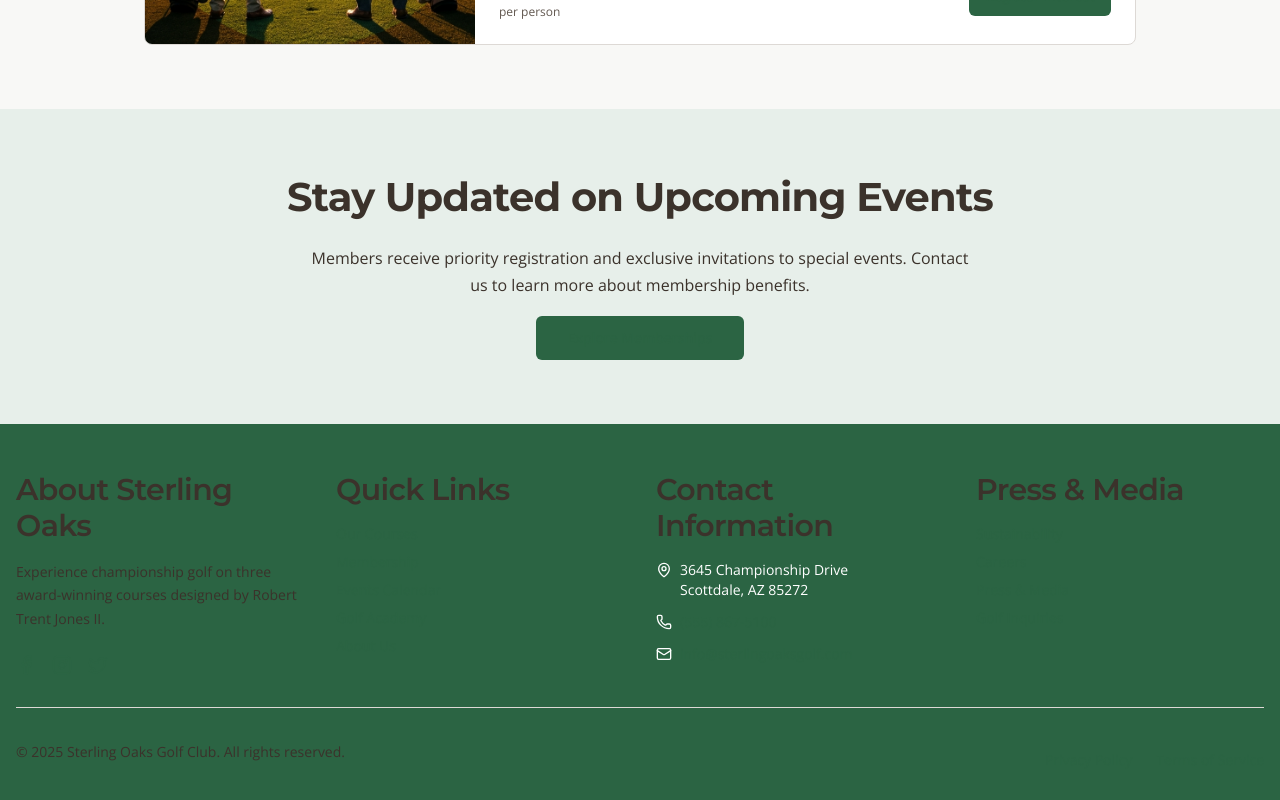
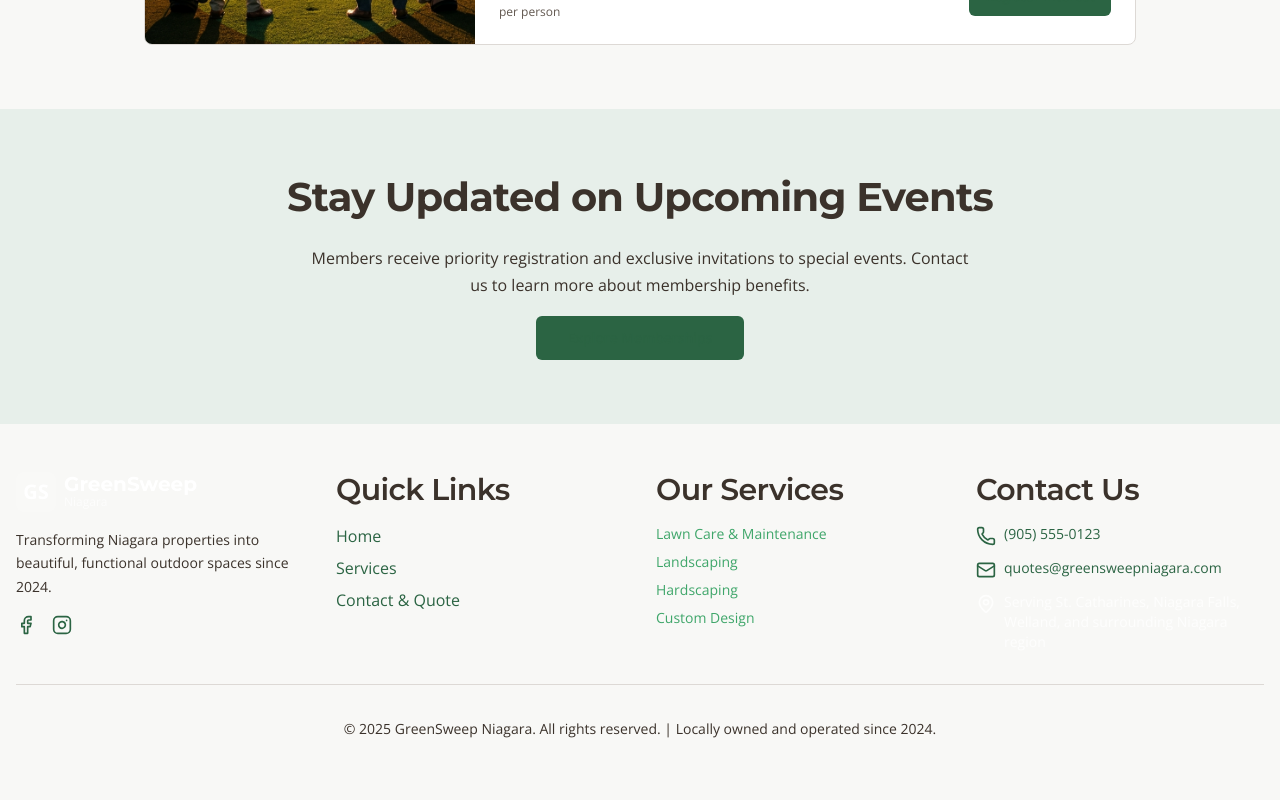
Before and after one commit to TNDIGITALMARK/18dc52ba-3dcb-4c4f-8f5c-934f27c12957, a Next.js app: page /events in a window 1280 px wide. Shown: the part 1924-2724 px from the top of the page. Built offline with nearby package versions, Linux system fonts and the light colour scheme.

Commit message:
Fix Footer.tsx case sensitivity for Linux builds

```diff
--- a/src/components/layout/Footer.tsx
+++ b/src/components/layout/Footer.tsx
@@ -1,126 +1,116 @@
-import Link from 'next/link';
-import { Facebook, Instagram, Twitter, Mail, Phone, MapPin } from 'lucide-react';
+import Link from "next/link";
+import { Phone, Mail, MapPin, Facebook, Instagram } from "lucide-react";
 
 export function Footer() {
   const currentYear = new Date().getFullYear();
 
   return (
-    <footer className="bg-primary text-primary-foreground">
+    <footer className="bg-gradient-forest text-white">
       <div className="container mx-auto px-4 py-12">
         <div className="grid grid-cols-1 md:grid-cols-4 gap-8">
-          {/* About */}
-          <div>
-            <h3 className="text-lg font-serif font-semibold mb-4">About Sterling Oaks</h3>
-            <p className="text-sm text-primary-foreground/80 leading-relaxed">
-              Experience championship golf on three award-winning courses designed by Robert Trent Jones II.
+          {/* Company Info */}
+          <div className="space-y-4">
+            <div className="flex items-center space-x-2">
+              <div className="w-10 h-10 bg-white/10 rounded-lg flex items-center justify-center">
+                <span className="text-white font-bold text-xl">GS</span>
+              </div>
+              <div className="flex flex-col">
+                <span className="font-heading font-bold text-xl leading-none">
+                  GreenSweep
+                </span>
+                <span className="text-xs text-white/70">Niagara</span>
+              </div>
+            </div>
+            <p className="text-white/80 text-sm leading-relaxed">
+              Transforming Niagara properties into beautiful, functional outdoor spaces since 2024.
             </p>
-            <div className="flex gap-4 mt-6">
-              <a href="#" className="hover:text-accent transition-colors">
-                <Facebook className="h-5 w-5" />
+            <div className="flex space-x-4">
+              <a
+                href="https://facebook.com"
+                target="_blank"
+                rel="noopener noreferrer"
+                className="text-white/70 hover:text-white transition-colors"
+                aria-label="Facebook"
+              >
+                <Facebook className="w-5 h-5" />
               </a>
-              <a href="#" className="hover:text-accent transition-colors">
-                <Instagram className="h-5 w-5" />
-              </a>
-              <a href="#" className="hover:text-accent transition-colors">
-                <Twitter className="h-5 w-5" />
+              <a
+                href="https://instagram.com"
+                target="_blank"
+                rel="noopener noreferrer"
+                className="text-white/70 hover:text-white transition-colors"
+                aria-label="Instagram"
+              >
+                <Instagram className="w-5 h-5" />
               </a>
             </div>
           </div>
 
           {/* Quick Links */}
           <div>
-            <h3 className="text-lg font-serif font-semibold mb-4">Quick Links</h3>
-            <ul className="space-y-2 text-sm">
+            <h3 className="font-heading font-semibold text-lg mb-4">Quick Links</h3>
+            <ul className="space-y-2">
               <li>
-                <Link href="/courses" className="hover:text-accent transition-colors">
-                  Our Courses
+                <Link href="/" className="text-white/80 hover:text-white transition-colors">
+                  Home
                 </Link>
               </li>
               <li>
-                <Link href="/membership" className="hover:text-accent transition-colors">
-                  Membership
+                <Link href="/services" className="text-white/80 hover:text-white transition-colors">
+                  Services
                 </Link>
               </li>
               <li>
-                <Link href="/events" className="hover:text-accent transition-colors">
-                  Events Calendar
-                </Link>
-              </li>
-              <li>
-                <Link href="/academy" className="hover:text-accent transition-colors">
-                  Golf Academy
-                </Link>
-              </li>
-              <li>
-                <Link href="/about" className="hover:text-accent transition-colors">
-                  About Us
+                <Link href="/contact" className="text-white/80 hover:text-white transition-colors">
+                  Contact & Quote
                 </Link>
               </li>
             </ul>
           </div>
 
-          {/* Contact Information */}
+          {/* Services */}
           <div>
-            <h3 className="text-lg font-serif font-semibold mb-4">Contact Information</h3>
-            <ul className="space-y-3 text-sm">
-              <li className="flex items-start gap-2">
-                <MapPin className="h-4 w-4 mt-0.5 flex-shrink-0" />
-                <span>3645 Championship Drive<br />Scottdale, AZ 85272</span>
-              </li>
-              <li className="flex items-center gap-2">
-                <Phone className="h-4 w-4 flex-shrink-0" />
-                <a href="tel:555-867-5100" className="hover:text-accent transition-colors">
-                  (555) 867-5100
-                </a>
-              </li>
-              <li className="flex items-center gap-2">
-                <Mail className="h-4 w-4 flex-shrink-0" />
-                <a href="mailto:info@sterlingoaksgolf.com" className="hover:text-accent transition-colors">
-                  info@sterlingoaksgolf.com
-                </a>
-              </li>
+            <h3 className="font-heading font-semibold text-lg mb-4">Our Services</h3>
+            <ul className="space-y-2 text-sm">
+              <li className="text-grass-green">Lawn Care & Maintenance</li>
+              <li className="text-grass-green">Landscaping</li>
+              <li className="text-grass-green">Hardscaping</li>
+              <li className="text-grass-green">Custom Design</li>
             </ul>
           </div>
 
-          {/* Press & Media */}
+          {/* Contact Info */}
           <div>
-            <h3 className="text-lg font-serif font-semibold mb-4">Press & Media</h3>
-            <ul className="space-y-2 text-sm">
-              <li>
-                <Link href="/sustainability" className="hover:text-accent transition-colors">
-                  Sustainability
-                </Link>
-              </li>
-              <li>
-                <Link href="/careers" className="hover:text-accent transition-colors">
-                  Careers
-                </Link>
-              </li>
-              <li>
-                <Link href="/press" className="hover:text-accent transition-colors">
-                  Press & Media
-                </Link>
-              </li>
-              <li>
-                <Link href="/contact" className="hover:text-accent transition-colors">
-                  Golf Inquiries
-                </Link>
-              </li>
-            </ul>
+            <h3 className="font-heading font-semibold text-lg mb-4">Contact Us</h3>
+            <div className="space-y-3 text-sm">
+              <a
+                href="tel:9055550123"
+                className="flex items-start space-x-2 text-white/80 hover:text-white transition-colors"
+              >
+                <Phone className="w-5 h-5 flex-shrink-0 mt-0.5" />
+                <span>(905) 555-0123</span>
+              </a>
+              <a
+                href="mailto:quotes@greensweepniagara.com"
+                className="flex items-start space-x-2 text-white/80 hover:text-white transition-colors"
+              >
+                <Mail className="w-5 h-5 flex-shrink-0 mt-0.5" />
+                <span>quotes@greensweepniagara.com</span>
+              </a>
+              <div className="flex items-start space-x-2 text-white/80">
+                <MapPin className="w-5 h-5 flex-shrink-0 mt-0.5" />
+                <span>
+                  Serving St. Catharines, Niagara Falls, Welland, and surrounding Niagara region
+                </span>
+              </div>
+            </div>
           </div>
         </div>
 
-        {/* Bottom Bar */}
-        <div className="border-t border-primary-foreground/20 mt-8 pt-8 flex flex-col md:flex-row justify-between items-center gap-4 text-sm text-primary-foreground/70">
-          <p>&copy; {currentYear} Sterling Oaks Golf Club. All rights reserved.</p>
-          <div className="flex gap-6">
-            <Link href="/privacy" className="hover:text-accent transition-colors">
-              Privacy Policy
-            </Link>
-            <Link href="/terms" className="hover:text-accent transition-colors">
-              Terms of Service
-            </Link>
-          </div>
+        <div className="border-t border-white/10 mt-8 pt-8 text-center text-white/60 text-sm">
+          <p>
+            &copy; {currentYear} GreenSweep Niagara. All rights reserved. | Locally owned and operated since 2024.
+          </p>
         </div>
       </div>
     </footer>
--- a/src/components/layout/footer.tsx
+++ /dev/null
@@ -1,118 +0,0 @@
-import Link from "next/link";
-import { Phone, Mail, MapPin, Facebook, Instagram } from "lucide-react";
-
-export function Footer() {
-  const currentYear = new Date().getFullYear();
-
-  return (
-    <footer className="bg-gradient-forest text-white">
-      <div className="container mx-auto px-4 py-12">
-        <div className="grid grid-cols-1 md:grid-cols-4 gap-8">
-          {/* Company Info */}
-          <div className="space-y-4">
-            <div className="flex items-center space-x-2">
-              <div className="w-10 h-10 bg-white/10 rounded-lg flex items-center justify-center">
-                <span className="text-white font-bold text-xl">GS</span>
-              </div>
-              <div className="flex flex-col">
-                <span className="font-heading font-bold text-xl leading-none">
-                  GreenSweep
-                </span>
-                <span className="text-xs text-white/70">Niagara</span>
-              </div>
-            </div>
-            <p className="text-white/80 text-sm leading-relaxed">
-              Transforming Niagara properties into beautiful, functional outdoor spaces since 2024.
-            </p>
-            <div className="flex space-x-4">
-              <a
-                href="https://facebook.com"
-                target="_blank"
-                rel="noopener noreferrer"
-                className="text-white/70 hover:text-white transition-colors"
-                aria-label="Facebook"
-              >
-                <Facebook className="w-5 h-5" />
-              </a>
-              <a
-                href="https://instagram.com"
-                target="_blank"
-                rel="noopener noreferrer"
-                className="text-white/70 hover:text-white transition-colors"
-                aria-label="Instagram"
-              >
-                <Instagram className="w-5 h-5" />
-              </a>
-            </div>
-          </div>
-
-          {/* Quick Links */}
-          <div>
-            <h3 className="font-heading font-semibold text-lg mb-4">Quick Links</h3>
-            <ul className="space-y-2">
-              <li>
-                <Link href="/" className="text-white/80 hover:text-white transition-colors">
-                  Home
-                </Link>
-              </li>
-              <li>
-                <Link href="/services" className="text-white/80 hover:text-white transition-colors">
-                  Services
-                </Link>
-              </li>
-              <li>
-                <Link href="/contact" className="text-white/80 hover:text-white transition-colors">
-                  Contact & Quote
-                </Link>
-              </li>
-            </ul>
-          </div>
-
-          {/* Services */}
-          <div>
-            <h3 className="font-heading font-semibold text-lg mb-4">Our Services</h3>
-            <ul className="space-y-2 text-sm">
-              <li className="text-grass-green">Lawn Care & Maintenance</li>
-              <li className="text-grass-green">Landscaping</li>
-              <li className="text-grass-green">Hardscaping</li>
-              <li className="text-grass-green">Custom Design</li>
-            </ul>
-          </div>
-
-          {/* Contact Info */}
-          <div>
-            <h3 className="font-heading font-semibold text-lg mb-4">Contact Us</h3>
-            <div className="space-y-3 text-sm">
-              <a
-                href="tel:9055550123"
-                className="flex items-start space-x-2 text-white/80 hover:text-white transition-colors"
-              >
-                <Phone className="w-5 h-5 flex-shrink-0 mt-0.5" />
-                <span>(905) 555-0123</span>
-              </a>
-              <a
-                href="mailto:quotes@greensweepniagara.com"
-                className="flex items-start space-x-2 text-white/80 hover:text-white transition-colors"
-              >
-                <Mail className="w-5 h-5 flex-shrink-0 mt-0.5" />
-                <span>quotes@greensweepniagara.com</span>
-              </a>
-              <div className="flex items-start space-x-2 text-white/80">
-                <MapPin className="w-5 h-5 flex-shrink-0 mt-0.5" />
-                <span>
-                  Serving St. Catharines, Niagara Falls, Welland, and surrounding Niagara region
-                </span>
-              </div>
-            </div>
-          </div>
-        </div>
-
-        <div className="border-t border-white/10 mt-8 pt-8 text-center text-white/60 text-sm">
-          <p>
-            &copy; {currentYear} GreenSweep Niagara. All rights reserved. | Locally owned and operated since 2024.
-          </p>
-        </div>
-      </div>
-    </footer>
-  );
-}
```
